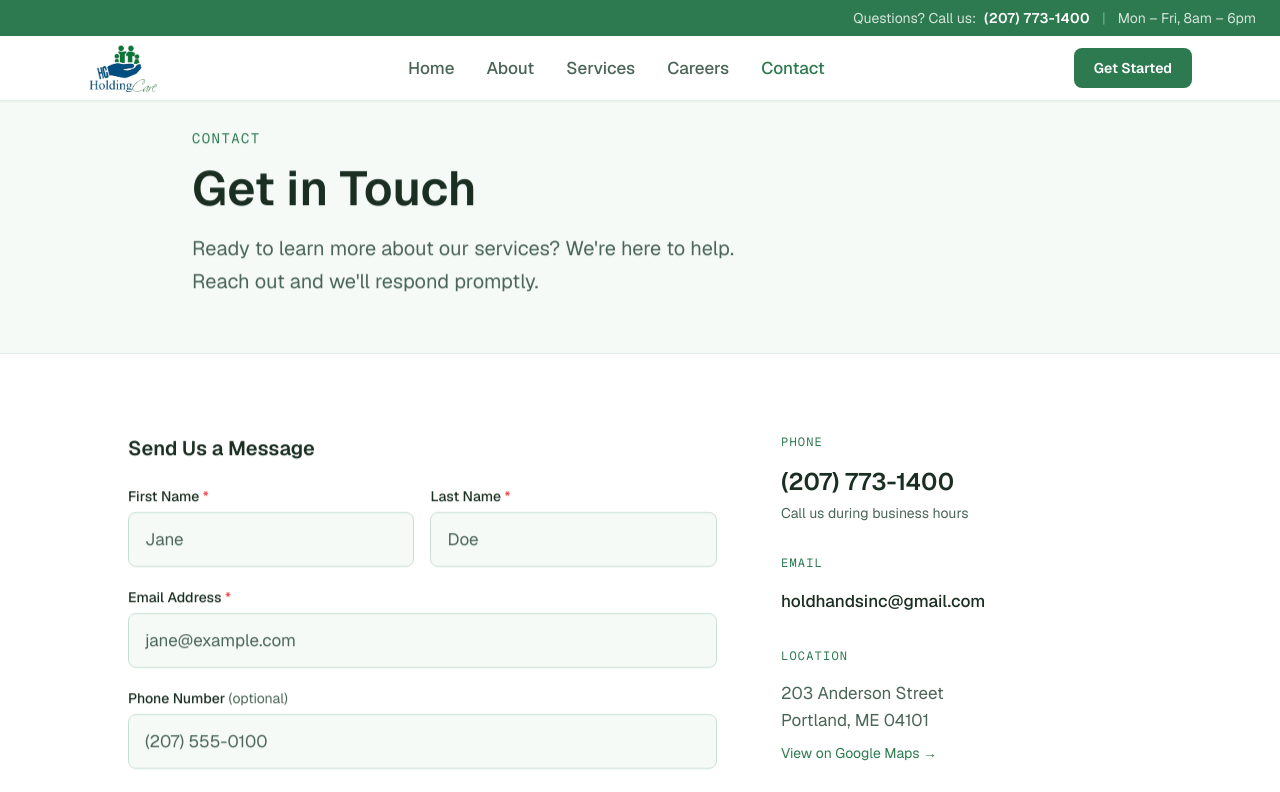
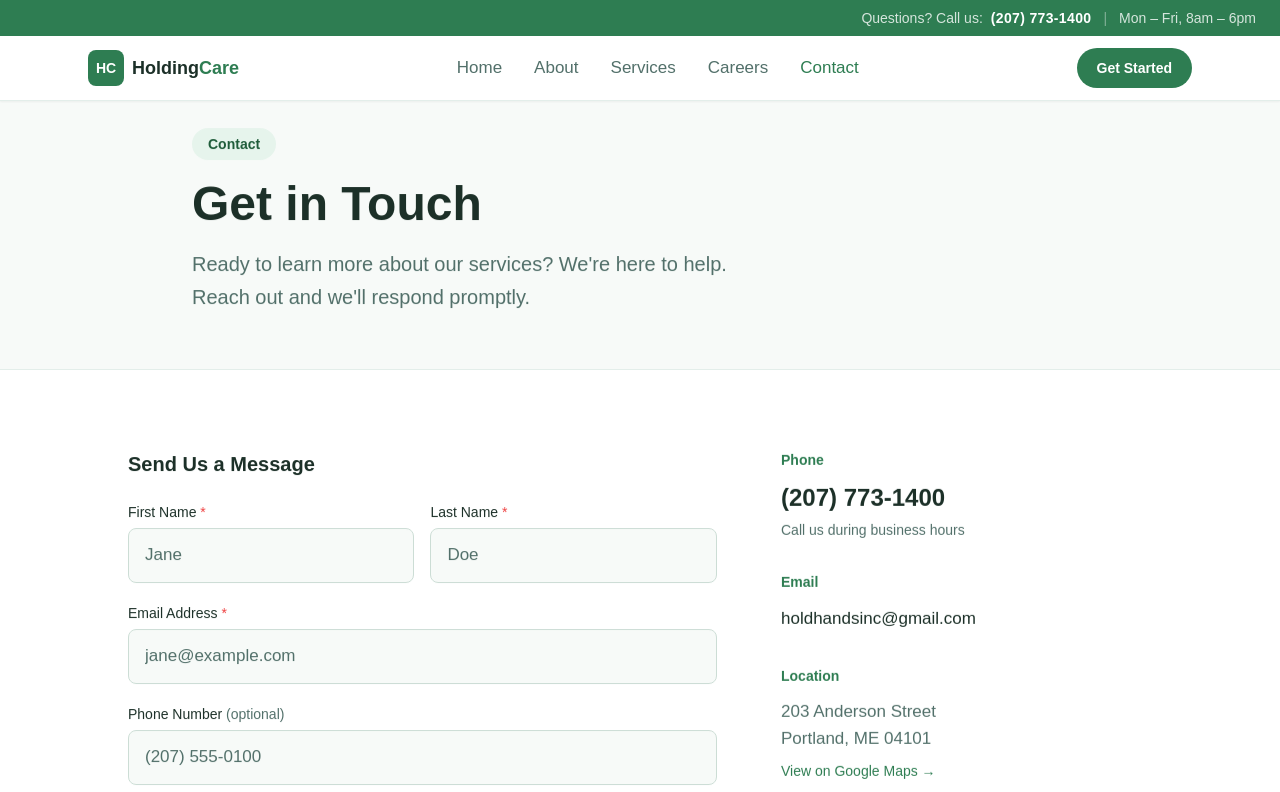
Before and after one commit to mohamedanoor/Holding-Care, a Next.js app: page /contact in a window 1280 px wide. Shown: the top 792 px of the page. Built offline with nearby package versions, Linux system fonts and the light colour scheme.

Commit message:
warmer healthcare design

```diff
--- a/app/careers/page.tsx
+++ b/app/careers/page.tsx
@@ -37,9 +37,9 @@ export default function Careers() {
       <section className="bg-[var(--bg-surface)] border-b border-[var(--border-light)] pt-32 pb-14 px-6">
         <div className="max-w-4xl mx-auto">
           <FadeIn>
-            <p className="text-sm font-mono tracking-widest text-[var(--green)] uppercase mb-4">
+            <span className="inline-block bg-[var(--green-light)] text-[var(--green-dark)] text-sm font-semibold px-4 py-1.5 rounded-full mb-5">
               Join Our Team
-            </p>
+            </span>
             <h1 className="text-4xl md:text-5xl font-semibold text-[var(--text)] leading-tight mb-5">
               Careers at Holding Care
             </h1>
--- a/app/contact/page.tsx
+++ b/app/contact/page.tsx
@@ -15,9 +15,9 @@ export default function Contact() {
       <section className="bg-[var(--bg-surface)] border-b border-[var(--border-light)] pt-32 pb-14 px-6">
         <div className="max-w-4xl mx-auto">
           <FadeIn>
-            <p className="text-sm font-mono tracking-widest text-[var(--green)] uppercase mb-4">
+            <span className="inline-block bg-[var(--green-light)] text-[var(--green-dark)] text-sm font-semibold px-4 py-1.5 rounded-full mb-5">
               Contact
-            </p>
+            </span>
             <h1 className="text-4xl md:text-5xl font-semibold text-[var(--text)] leading-tight mb-5">
               Get in Touch
             </h1>
@@ -39,7 +39,7 @@ export default function Contact() {
           {/* Info sidebar */}
           <FadeIn delay={150} className="md:col-span-2 space-y-8">
             <div>
-              <h3 className="text-xs font-mono tracking-widest text-[var(--green)] uppercase mb-4">
+              <h3 className="text-sm font-bold text-[var(--green)] mb-3">
                 Phone
               </h3>
               <a
@@ -54,7 +54,7 @@ export default function Contact() {
             </div>
 
             <div>
-              <h3 className="text-xs font-mono tracking-widest text-[var(--green)] uppercase mb-4">
+              <h3 className="text-sm font-bold text-[var(--green)] mb-3">
                 Email
               </h3>
               <a
@@ -66,7 +66,7 @@ export default function Contact() {
             </div>
 
             <div>
-              <h3 className="text-xs font-mono tracking-widest text-[var(--green)] uppercase mb-4">
+              <h3 className="text-sm font-bold text-[var(--green)] mb-3">
                 Location
               </h3>
               <address className="not-italic text-[var(--text-muted)] leading-relaxed">
@@ -85,7 +85,7 @@ export default function Contact() {
             </div>
 
             <div>
-              <h3 className="text-xs font-mono tracking-widest text-[var(--green)] uppercase mb-4">
+              <h3 className="text-sm font-bold text-[var(--green)] mb-3">
                 Hours
               </h3>
               <p className="text-[var(--text-muted)]">Monday – Friday</p>
--- a/app/globals.css
+++ b/app/globals.css
@@ -2,34 +2,45 @@
 @tailwind components;
 @tailwind utilities;
 
+@import url('https://fonts.googleapis.com/css2?family=Nunito:wght@400;500;600;700;800&family=Lora:ital,wght@0,400;0,600;1,400&display=swap');
+
 /* ─── Brand tokens ───────────────────────────────────────────── */
 :root {
   --bg:           #ffffff;
-  --bg-surface:   #f5faf7;
-  --bg-subtle:    #edf7f1;
-  --text:         #1a2e22;
-  --text-muted:   #4a6557;
-  --green:        #2d7a50;
+  --bg-surface:   #f7faf8;
+  --bg-subtle:    #eef7f1;
+  --text:         #1c3028;
+  --text-muted:   #52706a;
+  --green:        #2e7d52;
   --green-dark:   #1f5c3a;
-  --green-light:  #e8f5ee;
+  --green-light:  #e6f4ec;
   --blue:         #1a5c8c;
   --blue-dark:    #134870;
   --blue-light:   #e6f1f8;
-  --border:       #c8ddd3;
-  --border-light: #e2eeea;
+  --border:       #ccddd5;
+  --border-light: #e3eeea;
+  --font-body:    'Nunito', sans-serif;
+  --font-display: 'Lora', serif;
 }
 
 /* ─── Base ───────────────────────────────────────────────────── */
-*  { box-sizing: border-box; }
+* { box-sizing: border-box; }
 
 html { scroll-behavior: smooth; }
 
 body {
   background-color: var(--bg);
   color: var(--text);
+  font-family: var(--font-body);
   font-size: 17px;
-  line-height: 1.7;
+  line-height: 1.75;
   -webkit-font-smoothing: antialiased;
+}
+
+h1, h2, h3, h4 {
+  font-family: var(--font-body);
+  font-weight: 700;
+  line-height: 1.25;
 }
 
 ::selection {
@@ -37,14 +48,12 @@ body {
   color: #fff;
 }
 
-/* ─── Focus visible ──────────────────────────────────────────── */
 :focus-visible {
   outline: 3px solid var(--green);
   outline-offset: 3px;
-  border-radius: 4px;
+  border-radius: 6px;
 }
 
-/* ─── Scrollbar ──────────────────────────────────────────────── */
 ::-webkit-scrollbar        { width: 6px; }
 ::-webkit-scrollbar-track  { background: var(--bg); }
 ::-webkit-scrollbar-thumb  { background: var(--border); border-radius: 3px; }
--- a/app/layout.tsx
+++ b/app/layout.tsx
@@ -1,6 +1,4 @@
 import type { Metadata } from "next";
-import { GeistSans } from "geist/font/sans";
-import { GeistMono } from "geist/font/mono";
 import "./globals.css";
 import Navbar from "@/components/layout/Navbar";
 import Footer from "@/components/layout/Footer";
@@ -28,7 +26,7 @@ export default function RootLayout({
 }: Readonly<{ children: React.ReactNode }>) {
   return (
     <html lang="en">
-      <body className={`${GeistSans.variable} ${GeistMono.variable} font-sans`}>
+      <body>
         <Navbar />
         <main>{children}</main>
         <Footer />
--- a/app/services/page.tsx
+++ b/app/services/page.tsx
@@ -16,9 +16,9 @@ export default function Services() {
       <section className="bg-[var(--bg-surface)] border-b border-[var(--border-light)] pt-32 pb-14 px-6">
         <div className="max-w-4xl mx-auto">
           <FadeIn>
-            <p className="text-sm font-mono tracking-widest text-[var(--green)] uppercase mb-4">
+            <span className="inline-block bg-[var(--green-light)] text-[var(--green-dark)] text-sm font-semibold px-4 py-1.5 rounded-full mb-5">
               What We Offer
-            </p>
+            </span>
             <h1 className="text-4xl md:text-5xl font-semibold text-[var(--text)] leading-tight mb-5">
               Our Services
             </h1>
--- a/components/home/Hero.tsx
+++ b/components/home/Hero.tsx
@@ -45,13 +45,13 @@ export default function Hero() {
             <div className="flex flex-wrap gap-4 mb-10">
               <Link
                 href="/services"
-                className="bg-[var(--green)] text-white px-7 py-3.5 rounded-lg font-semibold text-base hover:bg-[var(--green-dark)] transition-colors"
+                className="bg-[var(--green)] text-white px-7 py-3.5 rounded-full font-bold text-base hover:bg-[var(--green-dark)] transition-colors shadow-sm"
               >
                 Our Services
               </Link>
               <Link
                 href="/contact"
-                className="border-2 border-[var(--green)] text-[var(--green)] px-7 py-3.5 rounded-lg font-semibold text-base hover:bg-[var(--green-light)] transition-colors"
+                className="border-2 border-[var(--green)] text-[var(--green)] px-7 py-3.5 rounded-full font-bold text-base hover:bg-[var(--green-light)] transition-colors"
               >
                 Contact Us
               </Link>
--- a/components/home/ServicesPreview.tsx
+++ b/components/home/ServicesPreview.tsx
@@ -8,16 +8,16 @@ export default function ServicesPreview() {
       <div className="max-w-6xl mx-auto">
         <FadeIn className="flex flex-col md:flex-row md:items-end justify-between gap-6 mb-14">
           <div>
-            <p className="text-sm font-mono tracking-widest text-[var(--green)] uppercase mb-4">
+            <span className="inline-block bg-[var(--green-light)] text-[var(--green-dark)] text-sm font-semibold px-4 py-1.5 rounded-full mb-4">
               What We Provide
-            </p>
+            </span>
             <h2 className="text-3xl md:text-4xl font-bold text-[var(--text)]">
               Our Services
             </h2>
           </div>
           <Link
             href="/services"
-            className="text-[var(--green)] font-semibold hover:underline whitespace-nowrap"
+            className="text-[var(--green)] font-bold hover:underline whitespace-nowrap"
           >
             View all services →
           </Link>
--- a/components/home/WhyChooseUs.tsx
+++ b/components/home/WhyChooseUs.tsx
@@ -35,9 +35,9 @@ export default function WhyChooseUs() {
     <section className="py-24 px-6 bg-[var(--bg-surface)]">
       <div className="max-w-6xl mx-auto">
         <FadeIn className="text-center mb-14">
-          <p className="text-sm font-mono tracking-widest text-[var(--green)] uppercase mb-4">
+          <span className="inline-block bg-[var(--green-light)] text-[var(--green-dark)] text-sm font-semibold px-4 py-1.5 rounded-full mb-4">
             Why Holding Care
-          </p>
+          </span>
           <h2 className="text-3xl md:text-4xl font-bold text-[var(--text)] mb-4">
             Care You Can Count On
           </h2>
--- a/components/layout/Navbar.tsx
+++ b/components/layout/Navbar.tsx
@@ -4,7 +4,6 @@ import Link from "next/link";
 import { usePathname } from "next/navigation";
 import { useState } from "react";
 import { clsx } from "clsx";
-import Image from "next/image";
 
 const navLinks = [
   { href: "/", label: "Home" },
@@ -37,8 +36,19 @@ export default function Navbar() {
       <nav className="max-w-6xl mx-auto px-6 h-16 flex items-center justify-between">
         {/* Logo */}
         <Link href="/" className="flex items-center gap-3 hover:opacity-90 transition-opacity">
-  <Image src="/logo.png" alt="Holding Care" width={160} height={56} className="h-12 w-auto" />
-          </Link>
+          {/*
+            Drop your logo PNG at public/logo.png and uncomment this:
+            <Image src="/logo.png" alt="Holding Care" width={140} height={48} className="h-10 w-auto" />
+          */}
+          <div className="flex items-center gap-2">
+            <div className="w-9 h-9 rounded-lg bg-[var(--green)] flex items-center justify-center">
+              <span className="text-white font-bold text-sm font-mono">HC</span>
+            </div>
+            <span className="font-semibold text-[var(--text)] text-lg leading-tight">
+              Holding<span className="text-[var(--green)]">Care</span>
+            </span>
+          </div>
+        </Link>
 
         {/* Desktop links */}
         <ul className="hidden md:flex items-center gap-8">
@@ -62,7 +72,7 @@ export default function Navbar() {
         {/* Desktop CTA */}
         <Link
           href="/contact"
-          className="hidden md:inline-flex bg-[var(--green)] text-white px-5 py-2.5 rounded-lg text-sm font-semibold hover:bg-[var(--green-dark)] transition-colors"
+          className="hidden md:inline-flex bg-[var(--green)] text-white px-5 py-2.5 rounded-full text-sm font-bold hover:bg-[var(--green-dark)] transition-colors"
         >
           Get Started
         </Link>
```
Also changed, not shown: app/about/page.tsx (+10 -10 lines).
